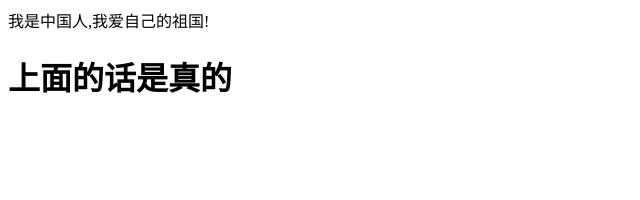
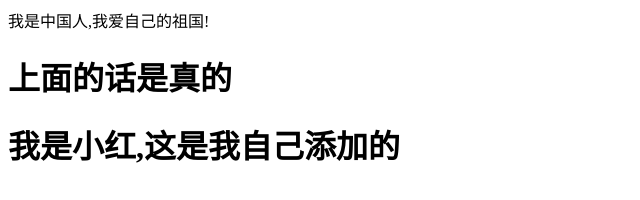
Before and after one commit to 1AoB/2022-01-08_22-50test, a plain HTML site: page index.html in a window 1280 px wide. Shown: the whole page, without its empty margins (0-640 px from the left). Drawn offline with Linux system fonts and the light colour scheme.

Commit message:
这是我小红自己添加的第3行

```diff
--- a/index.html
+++ b/index.html
@@ -7,5 +7,6 @@
 <body>
 	<div>我是中国人,我爱自己的祖国!</div>
 	<h1>上面的话是真的</h1>
+	<h1>我是小红,这是我自己添加的</h1>
 </body>
 </html>
```
